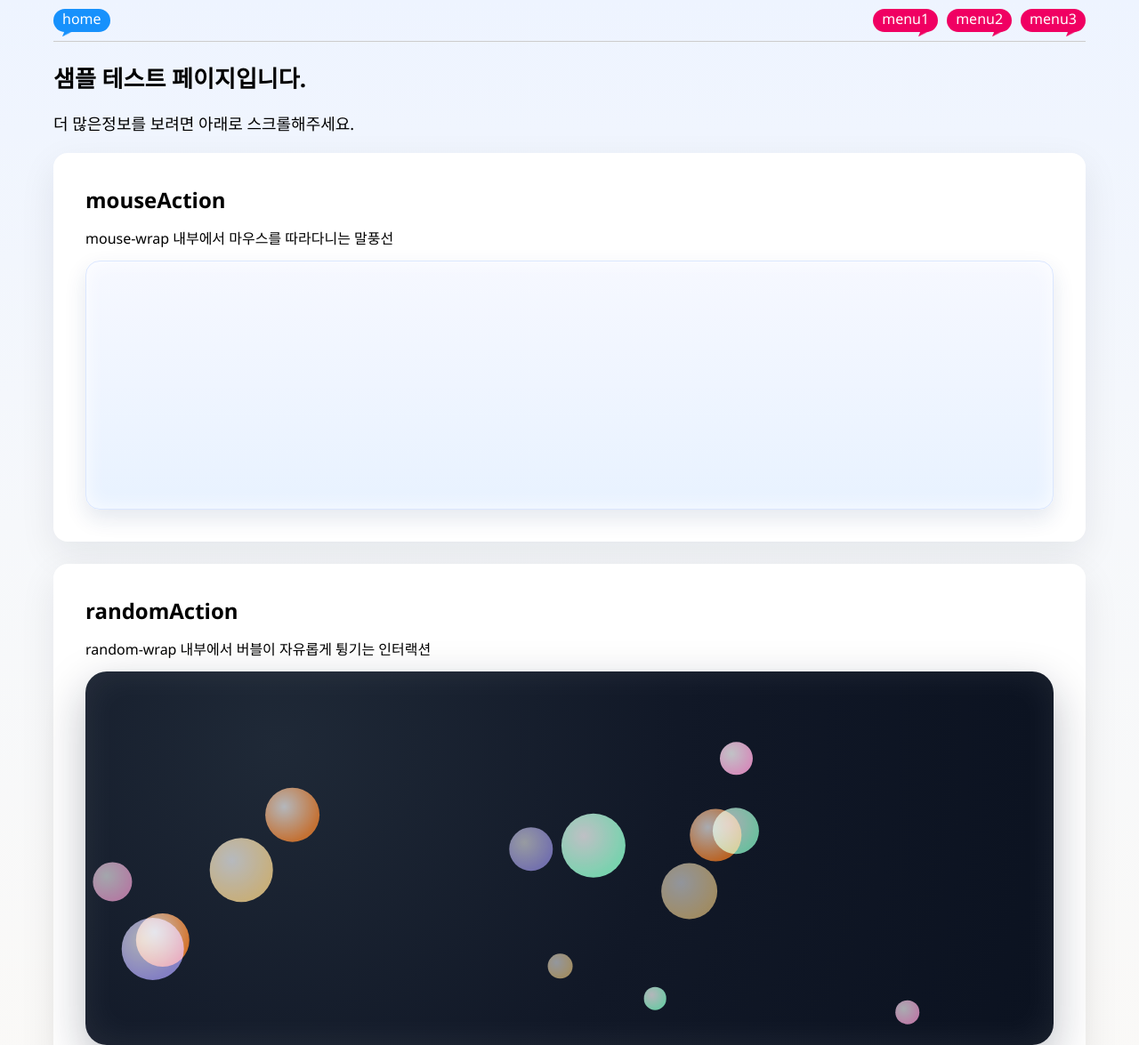
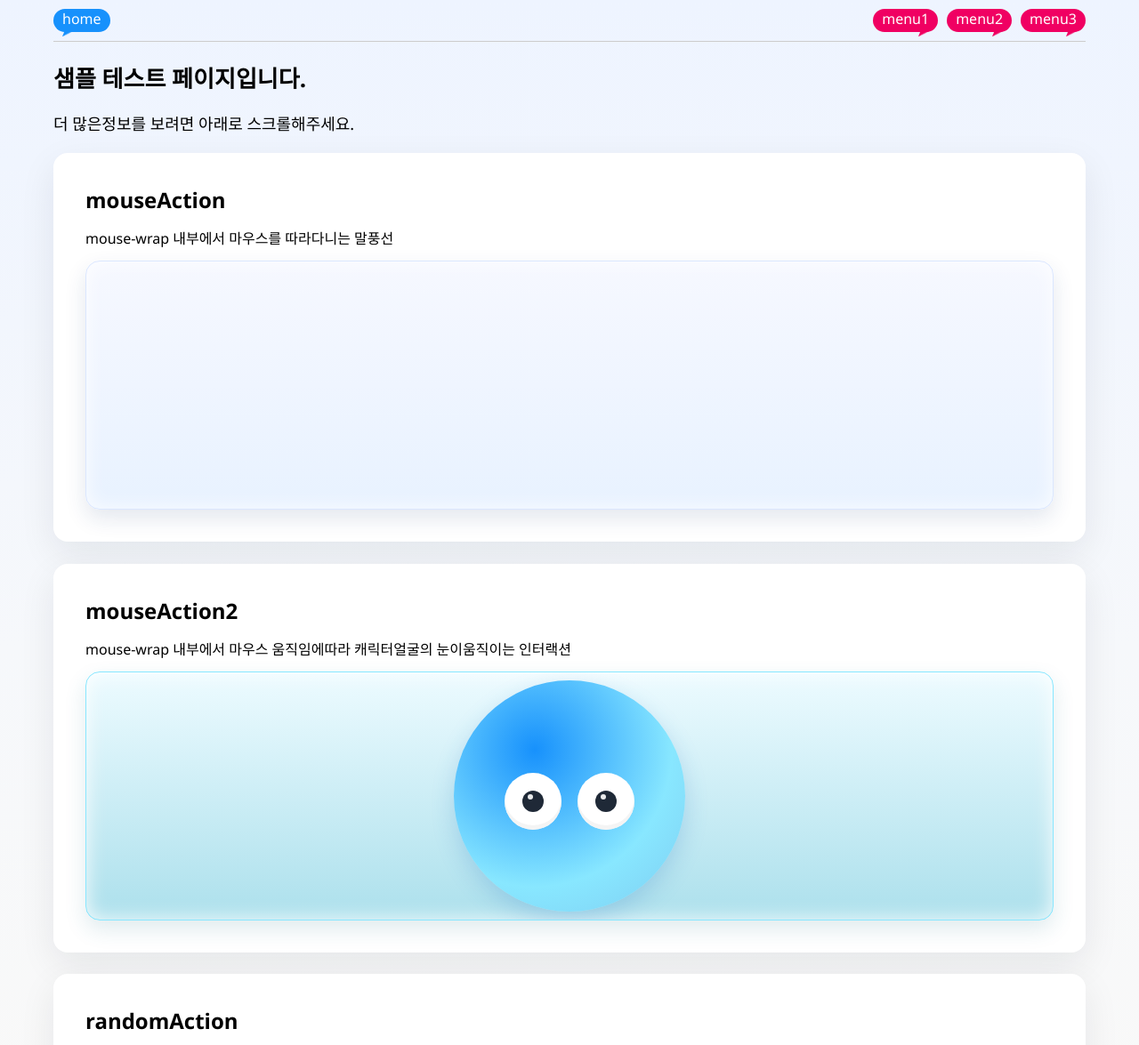
Before and after one commit to sseol1112/compo-scroll, a plain HTML site: page demo/sample.html in a window 1280 px wide. Shown: the top 1175 px of the page at 89% size. Drawn offline with Linux system fonts and the light colour scheme.

Commit message:
feat: add mouseAction2 eye-tracking interaction in sample

```diff
--- a/demo/sample.html
+++ b/demo/sample.html
@@ -50,6 +50,16 @@
             background: linear-gradient(180deg, #f6f8ff 0%, #e8f2ff 100%);
             border: 1px solid #dbe7ff;
             box-shadow: inset 0 0 22px rgba(255, 255, 255, 0.85), 0 10px 24px rgba(27, 60, 112, 0.12);
+        }
+        #mouseAction2 .mouse-wrap {
+            position: relative;
+            height: min(44vw, 280px);
+            min-height: 220px;
+            border-radius: 16px;
+            overflow: hidden;
+            background: linear-gradient(180deg, #edfbff 0%, #ace0ec 100%);
+            border: 1px solid #88e7ff;
+            box-shadow: inset 0 0 22px rgba(255, 255, 255, 0.92), 0 10px 24px rgba(35, 111, 134, 0.14);
         }
 
         .random-bubble {
@@ -107,6 +117,52 @@
             justify-content: center;
         }
 
+        .face-track {
+            position: absolute;
+            left: 50%;
+            top: 50%;
+            transform: translate(-50%, -50%);
+            width: min(260px, 68vw);
+            aspect-ratio: 1 / 1;
+            border-radius: 50%;
+            background: radial-gradient(circle at 35% 30%, #1791FC 0%, #88e7ff 62%, #7dccf1 100%);
+            box-shadow: 0 10px 26px rgba(38, 120, 196, 0.22);
+        }
+
+        .face-track .eye {
+            position: absolute;
+            top: 40%;
+            width: 64px;
+            height: 64px;
+            border-radius: 50%;
+            background: #fff;
+            box-shadow: inset 0 -5px 0 rgba(240, 240, 240, 0.7);
+            overflow: hidden;
+        }
+        .face-track .eye.left { left: 22%; }
+        .face-track .eye.right { right: 22%; }
+
+        .face-track .pupil {
+            position: absolute;
+            left: 50%;
+            top: 50%;
+            width: 24px;
+            height: 24px;
+            border-radius: 50%;
+            transform: translate(-50%, -50%);
+            background: #1f2937;
+        }
+        .face-track .pupil::after {
+            content: "";
+            position: absolute;
+            left: 6px;
+            top: 4px;
+            width: 6px;
+            height: 6px;
+            border-radius: 50%;
+            background: rgba(255, 255, 255, 0.9);
+        }
+
     </style>
     <script>
       // 로컬/배포 환경 모두 대응: 첫 경로 실패 시 다음 경로로 자동 폴백
@@ -143,8 +199,8 @@
     </script>
     <script>
       window.__scrollAssetsReady = Promise.all([
-        window.__loadWithFallback("css", ["../src/scroll-events.css"]),
-        window.__loadWithFallback("js", ["../src/scroll-events.js"]),
+        window.__loadWithFallback("css", ["./scroll-events.css", "../src/scroll-events.css"]),
+        window.__loadWithFallback("js", ["./scroll-events.js", "../src/scroll-events.js"]),
       ]);
     </script>
 </head>
@@ -170,6 +226,14 @@
                     <div class="card" data-scroll-effect="pop" data-scroll-duration="720">
                         <h2>mouseAction</h2>
                         <p>mouse-wrap 내부에서 마우스를 따라다니는 말풍선</p>
+                        <div class="mouse-wrap"></div>
+                    </div>
+                </section>
+
+                <section class="mouse-box" id="mouseAction2">
+                    <div class="card" data-scroll-effect="pop" data-scroll-duration="720">
+                        <h2>mouseAction2</h2>
+                        <p>mouse-wrap 내부에서 마우스 움직임에따라 캐릭터얼굴의 눈이움직이는 인터랙션</p>
                         <div class="mouse-wrap"></div>
                     </div>
                 </section>
@@ -211,13 +275,19 @@
           const randomSection = document.getElementById("randomAction");
           if (randomSection) {
             const randomWrap = randomSection.querySelector(".random-wrap");
-            initRandomBubbles(randomWrap, 14);
+            initRandomBubbles(randomWrap, 8);
           }
 
           const mouseSection = document.getElementById("mouseAction");
           if (mouseSection) {
             const mouseWrap = mouseSection.querySelector(".mouse-wrap");
             initPointerBubble(mouseWrap);
+          }
+
+          const mouseSection2 = document.getElementById("mouseAction2");
+          if (mouseSection2) {
+            const mouseWrap2 = mouseSection2.querySelector(".mouse-wrap");
+            initEyeTracker(mouseWrap2);
           }
 
         }).catch((error) => {
@@ -238,11 +308,11 @@
             const random = (min, max) => Math.random() * (max - min) + min;
 
             const palette = [
-            "rgb(255, 120, 0)",
-            "rgb(255, 160, 214)",
-            "rgb(255, 214, 122)",
-            "rgb(138, 255, 198)",
-            "rgb(167, 154, 255)",
+            "rgba(255, 120, 0, 0.8)",
+            "rgba(255, 160, 214, 0.8)",
+            "rgba(255, 214, 122, 0.8)",
+            "rgba(138, 255, 198, 0.8)",
+            "rgba(167, 154, 255, 0.8)",
             ];
 
             function setupBounds() {
@@ -336,7 +406,7 @@
             };
         }
 
-        // mouse-wrap 내부에서 마우스를 따라다니는 말풍선 + 공 반응 모션
+        // mouse-wrap 내부에서 마우스를 따라다니는 말풍선
         function initPointerBubble(container) {
             if (!container) return;
 
@@ -451,6 +521,76 @@
                 },
             };
         }
+
+        // mouseAction2: 마우스 위치를 따라 눈동자가 움직이는 인터랙션
+        function initEyeTracker(container) {
+            if (!container) return;
+
+            container.innerHTML = `
+              <div class="face-track">
+                <div class="eye left"><span class="pupil"></span></div>
+                <div class="eye right"><span class="pupil"></span></div>
+              </div>
+            `;
+
+            const face = container.querySelector(".face-track");
+            const pupils = Array.from(container.querySelectorAll(".pupil"));
+            const maxOffset = 9;
+
+            function updateEyes(clientX, clientY) {
+                const faceRect = face.getBoundingClientRect();
+                const cx = faceRect.left + faceRect.width / 2;
+                const cy = faceRect.top + faceRect.height / 2;
+
+                const dx = clientX - cx;
+                const dy = clientY - cy;
+                const distance = Math.hypot(dx, dy) || 1;
+
+                const ox = (dx / distance) * Math.min(maxOffset, distance / 14);
+                const oy = (dy / distance) * Math.min(maxOffset, distance / 14);
+
+                pupils.forEach((pupil) => {
+                    pupil.style.transform = `translate(calc(-50% + ${ox}px), calc(-50% + ${oy}px))`;
+                });
+            }
+
+            function resetEyes() {
+                pupils.forEach((pupil) => {
+                    pupil.style.transform = "translate(-50%, -50%)";
+                });
+            }
+
+            function onPointerMove(e) {
+                updateEyes(e.clientX, e.clientY);
+            }
+
+            container.addEventListener("pointermove", onPointerMove);
+            container.addEventListener("pointerleave", resetEyes);
+
+            container.__eyeTrackerController = {
+                destroy() {
+                    container.removeEventListener("pointermove", onPointerMove);
+                    container.removeEventListener("pointerleave", resetEyes);
+                    container.innerHTML = "";
+                },
+            };
+
+            document.querySelector(".face-track").style.opacity = 0;
+
+        }
+        function avartarFaceTest(){
+            const avartarFace = document.querySelector(".face-track");
+
+            avartarFace.style.opacity = 1;
+            avartarFace.style.transition = "1s";
+        }
+
+
+        window.addEventListener('load', function() {
+            setTimeout(function(){
+                avartarFaceTest();
+            },1000)
+        });
     </script>
 </body>
 </html>
```
